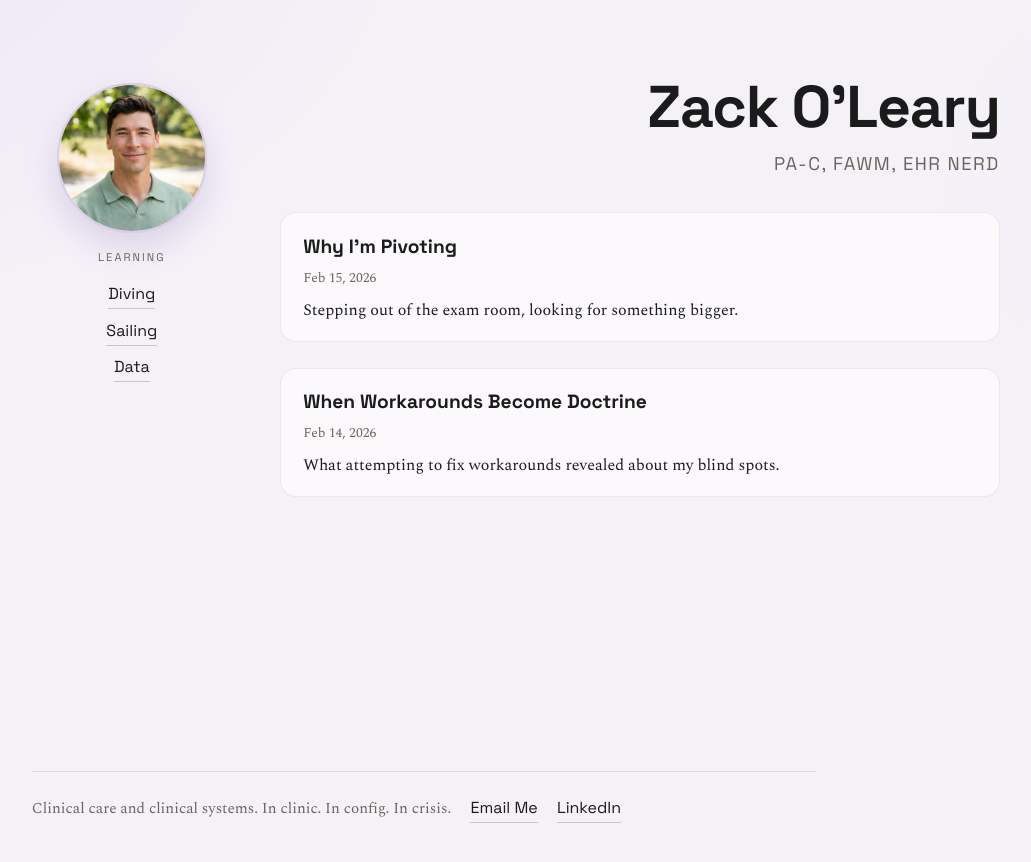
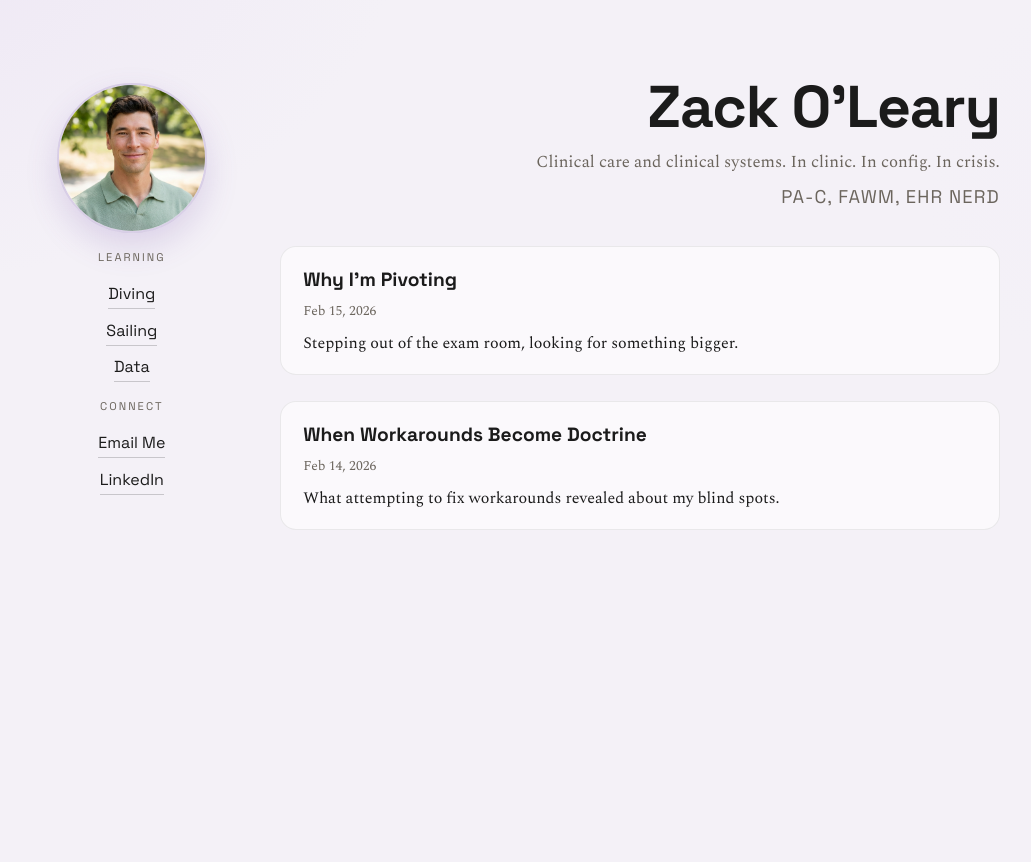
Before and after one commit to zaleary/zaleary.github.io, a Jekyll site: the page built from index.md, in a window 1280 px wide. Shown: the top 862 px of the page, without its empty margins (45-1076 px from the left). Built offline with Jekyll 4.4.1, drawn with Linux system fonts in a browser that asks for light colours.

Commit message:
Layout update

```diff
--- a/_layouts/default.html
+++ b/_layouts/default.html
@@ -29,6 +29,11 @@
           <a class="link" href="https://jobsonsailing.com/books/23-sailing-fundamentals" target="_blank" rel="noreferrer">Sailing</a>
           <a class="link" href="https://www.codecademy.com/learn/learn-python-3" target="_blank" rel="noreferrer">Data</a>
         </nav>
+        <nav class="connect">
+          <span class="label">Connect</span>
+          <a class="link" href="mailto:me@zaleary.tv">Email Me</a>
+          <a class="link" href="https://www.linkedin.com/in/zaleary/" target="_blank" rel="noreferrer">LinkedIn</a>
+        </nav>
       </aside>
 
       <section class="content">
@@ -36,14 +41,6 @@
           {{ content }}
         </div>
       </section>
-
-      <footer class="footer">
-        <span class="footer-blurb">
-          {{ site.description }}
-        </span>
-        <a class="link" href="mailto:me@zaleary.tv">Email Me</a>
-        <a class="link" href="https://www.linkedin.com/in/zaleary/" target="_blank" rel="noreferrer">LinkedIn</a>
-      </footer>
     </main>
   </body>
 </html>
--- a/_layouts/home.html
+++ b/_layouts/home.html
@@ -3,7 +3,8 @@ layout: default
 ---
 <header class="hero">
   <h1><a class="post-link" href="{{ '/' | relative_url }}">Zack O'Leary</a></h1>
-  <p class="role">PA-C, FAWM, EHR Nerd</p>
+  <p class="bio">Clinical care and clinical systems. In clinic. In config. In crisis.</p>
+  <p class="credentials">PA-C, FAWM, EHR Nerd</p>
 </header>
 
 <section class="blog" id="blog">
--- a/_layouts/page.html
+++ b/_layouts/page.html
@@ -3,7 +3,8 @@ layout: default
 ---
 <header class="hero">
   <h1><a class="post-link" href="{{ '/' | relative_url }}">Zack O'Leary</a></h1>
-  <p class="role">PA-C, FAWM, EHR Nerd</p>
+  <p class="bio">Clinical care and clinical systems. In clinic. In config. In crisis.</p>
+  <p class="credentials">PA-C, FAWM, EHR Nerd</p>
 </header>
 
 <article class="post-page post-content">
--- a/_layouts/post.html
+++ b/_layouts/post.html
@@ -3,7 +3,8 @@ layout: default
 ---
 <header class="hero">
   <h1><a class="post-link" href="{{ '/' | relative_url }}">Zack O'Leary</a></h1>
-  <p class="role">PA-C, FAWM, EHR Nerd</p>
+  <p class="bio">Clinical care and clinical systems. In clinic. In config. In crisis.</p>
+  <p class="credentials">PA-C, FAWM, EHR Nerd</p>
 </header>
 
 <article class="post-page post-content" id="post">
--- a/assets/css/styles.css
+++ b/assets/css/styles.css
@@ -44,6 +44,14 @@ body {
 }
 
 .learning {
+  display: flex;
+  flex-direction: column;
+  gap: 0.6rem;
+  align-items: center;
+  text-align: center;
+}
+
+.connect {
   display: flex;
   flex-direction: column;
   gap: 0.6rem;
@@ -104,12 +112,18 @@ h3 {
   font-family: "Space Grotesk", "Avenir Next", "Avenir", sans-serif;
 }
 
-.role {
+.bio {
+  font-size: 1.05rem;
+  color: var(--muted);
+  margin: 0;
+}
+
+.credentials {
   font-size: 1.15rem;
   color: var(--muted);
-  margin: 0;
+  margin: 0.5rem 0 0;
   font-family: "Space Grotesk", "Avenir Next", "Avenir", sans-serif;
-  letter-spacing: 0.08em;
+  letter-spacing: 0.06em;
   text-transform: uppercase;
 }
 
@@ -189,23 +203,6 @@ h3 {
   margin-bottom: 0.5rem;
 }
 
-.footer {
-  grid-column: 1 / -1;
-  display: flex;
-  gap: 1.2rem;
-  align-items: center;
-  border-top: 1px solid rgba(27, 27, 27, 0.1);
-  padding-top: 1.5rem;
-  max-width: 784px;
-  width: 100%;
-  justify-self: start;
-}
-
-.footer-blurb {
-  color: var(--muted);
-  font-size: 0.95rem;
-}
-
 .label {
   font-family: "Space Grotesk", "Avenir Next", "Avenir", sans-serif;
   text-transform: uppercase;
@@ -231,6 +228,11 @@ h3 {
     text-align: left;
   }
 
+  .connect {
+    align-items: flex-start;
+    text-align: left;
+  }
+
   .hero {
     text-align: left;
   }
@@ -239,10 +241,6 @@ h3 {
     align-items: flex-start;
   }
 
-  .footer {
-    grid-column: 1 / -1;
-    flex-wrap: wrap;
-  }
 }
 
 @keyframes float-in {
```
